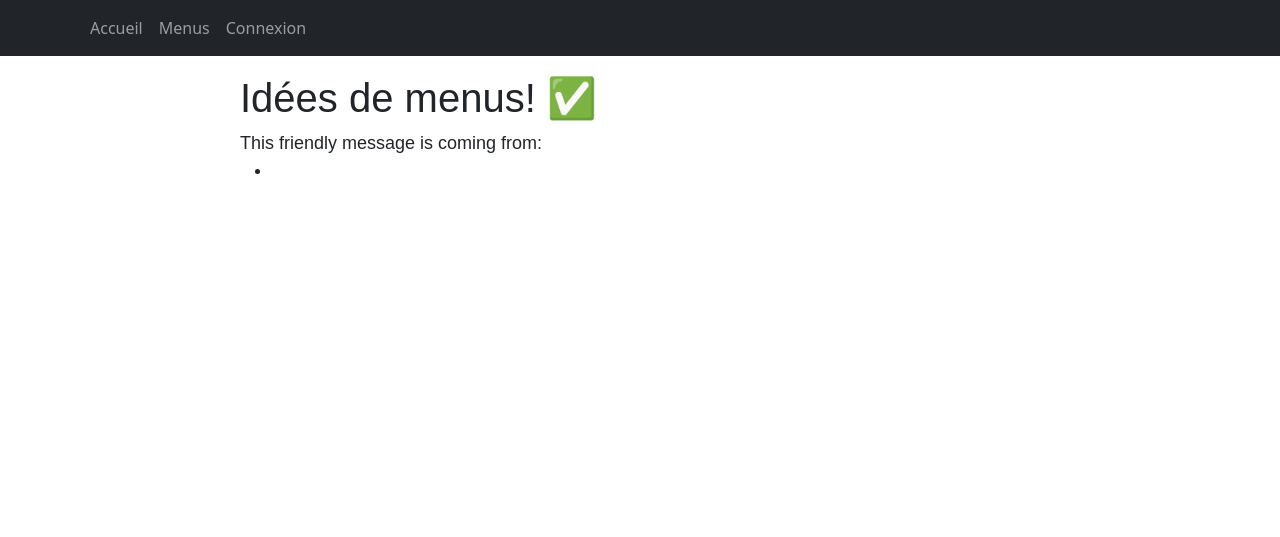
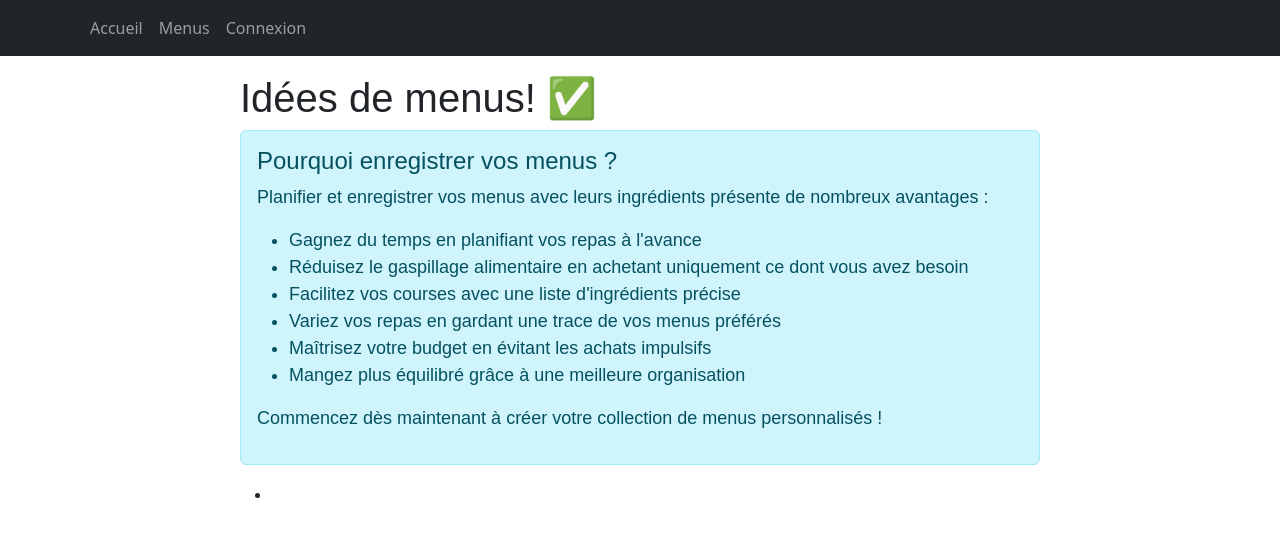
Before and after one commit to it-room/menu-api, a Symfony app: template templates/home/index.html.twig in a window 1280 px wide. Shown: the top 537 px of the page. Run offline with Twig, Linux system fonts and the light colour scheme; the template is opened without the code that fills it, so the values that code supplies are empty; some libraries are stand-ins or nearby versions.

Commit message:
ajout d'un texte sur la home

```diff
--- a/src/Controller/RegistrationController.php
+++ b/src/Controller/RegistrationController.php
@@ -33,7 +33,7 @@ class RegistrationController extends AbstractController
             //dd($user->getPassword());
             // do anything else you need here, like send an email
 
-            return $this->redirectToRoute('app_user_index');
+            return $this->redirectToRoute('app_home');
         }
         return $this->render('registration/register.html.twig', [
             'registrationForm' => $form->createView(),
--- a/templates/home/index.html.twig
+++ b/templates/home/index.html.twig
@@ -36,8 +36,20 @@
 
 <div class="example-wrapper">
     <h1>Idées de menus! ✅</h1>
+    <div class="alert alert-info">
+        <h4>Pourquoi enregistrer vos menus ?</h4>
+        <p>Planifier et enregistrer vos menus avec leurs ingrédients présente de nombreux avantages :</p>
+        <ul>
+            <li>Gagnez du temps en planifiant vos repas à l'avance</li>
+            <li>Réduisez le gaspillage alimentaire en achetant uniquement ce dont vous avez besoin</li>
+            <li>Facilitez vos courses avec une liste d'ingrédients précise</li>
+            <li>Variez vos repas en gardant une trace de vos menus préférés</li>
+            <li>Maîtrisez votre budget en évitant les achats impulsifs</li>
+            <li>Mangez plus équilibré grâce à une meilleure organisation</li>
+        </ul>
+        <p>Commencez dès maintenant à créer votre collection de menus personnalisés !</p>
+    </div>
 
-    This friendly message is coming from:
     <ul>
         <li></li>
     </ul>
```
